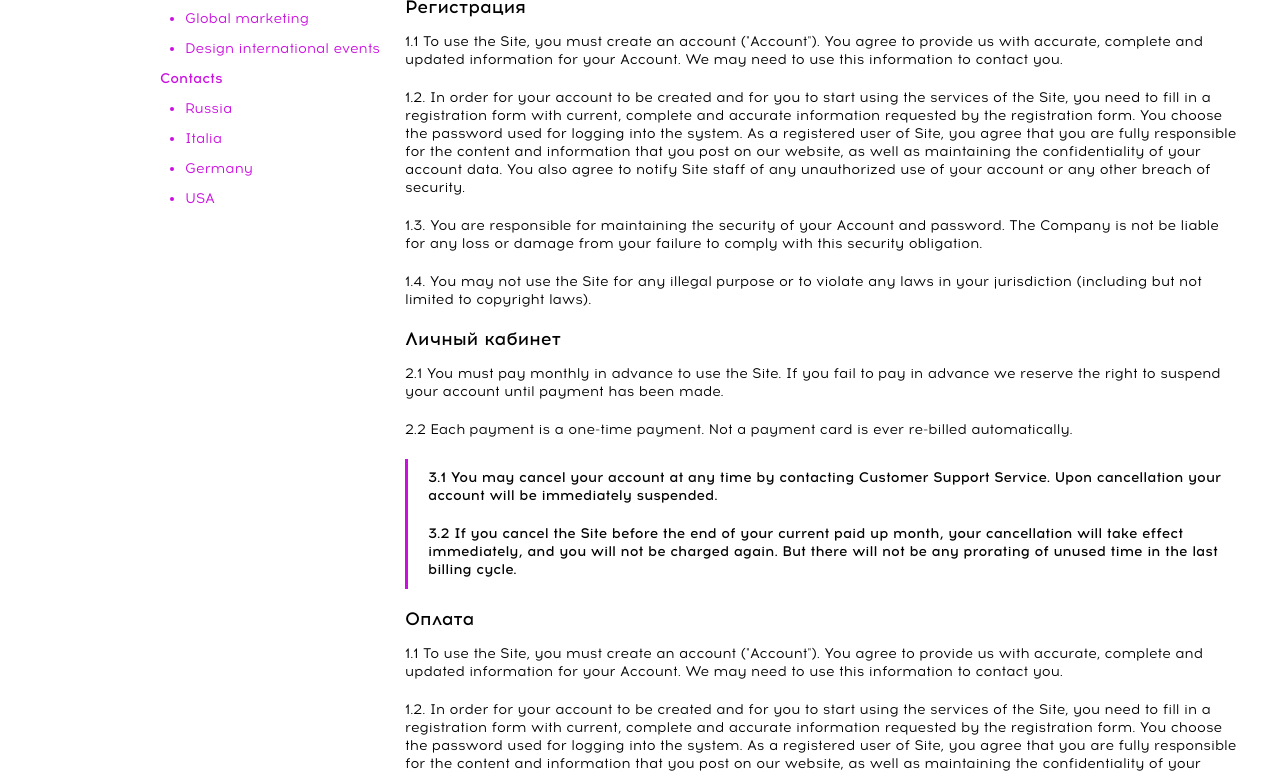
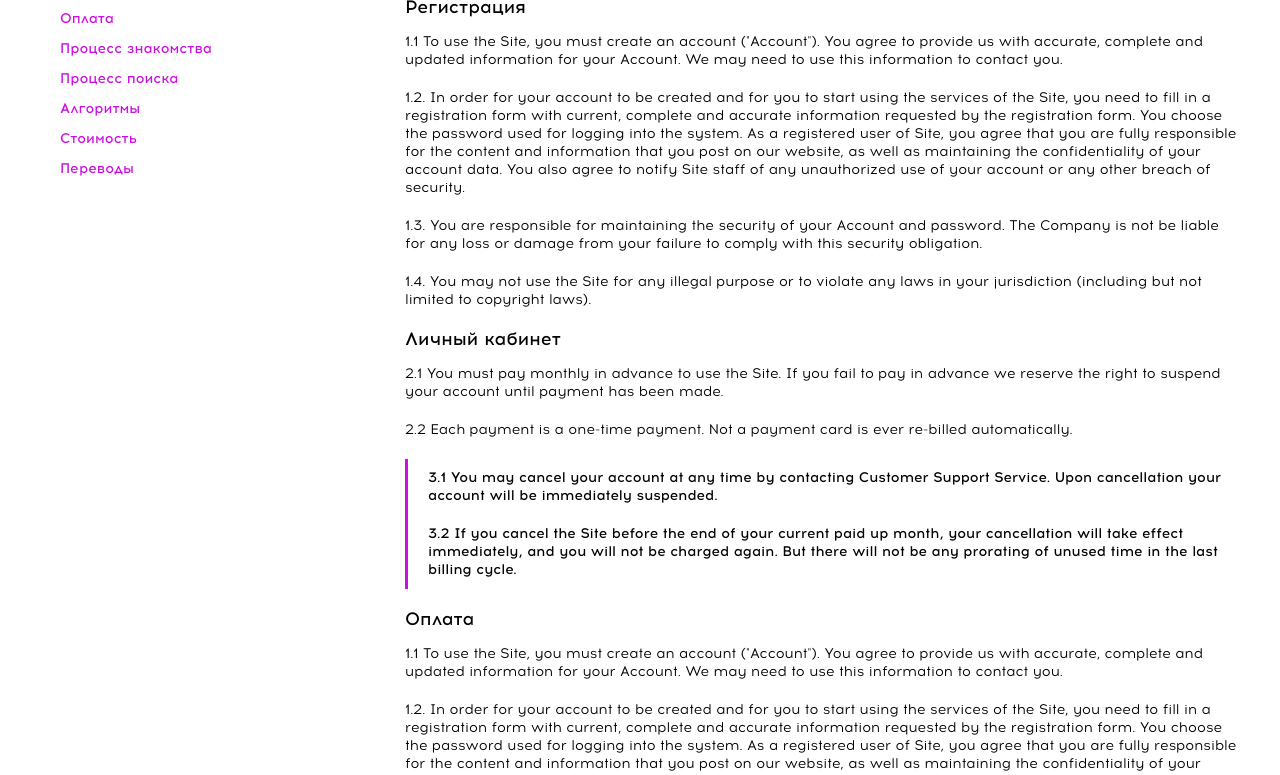
Before and after one commit to matveev-ra/confideline, a plain HTML site: page faq.html in a window 1280 px wide. Shown: the part 191-966 px from the top of the page. Drawn offline with Linux system fonts and the light colour scheme.

Commit message:
14022022_2050 готовы все страницы

```diff
--- a/faq.html
+++ b/faq.html
@@ -96,24 +96,14 @@
       <div class="ContPage">
         <div class="ContPage__menu Left-menu">
           <ul>
-            <li> <a href="">Terms of Use</a> </li>
-            <li>
-              <a href="">Privacy policy</a>
-              <ul>
-                <li><a href=""> Global marketing</a></li>
-                <li><a href=""> Design international events</a></li>
-              </ul>
-            </li>
-
-            <li>
-              <a href="">Contacts</a>
-              <ul>
-                <li><a href=""> Russia</a> </li>
-                <li><a href=""> Italia</a> </li>
-                <li><a href=""> Germany</a> </li>
-                <li><a href=""> USA</a> </li>
-              </ul>
-            </li>
+            <li> <a href="">Регистрация</a> </li>
+            <li> <a href="">Личный кабинет</a> </li>
+            <li> <a href="">Оплата</a> </li>
+            <li> <a href="">Процесс знакомства</a> </li>
+            <li> <a href="">Процесс поиска</a> </li>
+            <li> <a href="">Алгоритмы</a> </li>
+            <li> <a href="">Стоимость</a> </li>
+            <li> <a href="">Переводы</a> </li>
           </ul>
         </div>
 
--- a/scss/main.scss
+++ b/scss/main.scss
@@ -1339,7 +1339,7 @@ footer {
 
   &__menu {
     flex: 0 0 265px;
-    margin-left: 100px;
+
 
       @include max-s(1024px)  {
         flex: 1 1 100%;
@@ -1375,6 +1375,19 @@ footer {
         }
       }
     }
+
+    &.Left-menu {
+      margin-right: 100px;
+      @include max-s(1024px)  {
+        margin-right: 0px;
+       }
+    }
+    &.Right-menu {
+      margin-left: 100px;
+      @include max-s(1024px)  {
+        margin-left: 0px;
+       }
+    }
   }
 
 }
--- a/styles/layout.css
+++ b/styles/layout.css
@@ -1319,7 +1319,6 @@ footer {
   -webkit-box-flex: 0;
   -ms-flex: 0 0 265px;
   flex: 0 0 265px;
-  margin-left: 100px;
 }
 
 .ContPage__menu ul li {
@@ -1353,6 +1352,14 @@ footer {
   font-size: 14px;
   line-height: 30px;
   color: #CB0FE0;
+}
+
+.ContPage__menu.Left-menu {
+  margin-right: 100px;
+}
+
+.ContPage__menu.Right-menu {
+  margin-left: 100px;
 }
 
 .Sign {
@@ -1908,6 +1915,14 @@ a.creat-link:hover {
     margin-left: 0px;
     margin-bottom: 20px;
   }
+
+  .ContPage__menu.Left-menu {
+    margin-right: 0px;
+  }
+
+  .ContPage__menu.Right-menu {
+    margin-left: 0px;
+  }
 }
 
 @media only screen and (max-width: 1018px) {
```
Also changed, not shown: 1 other file.
